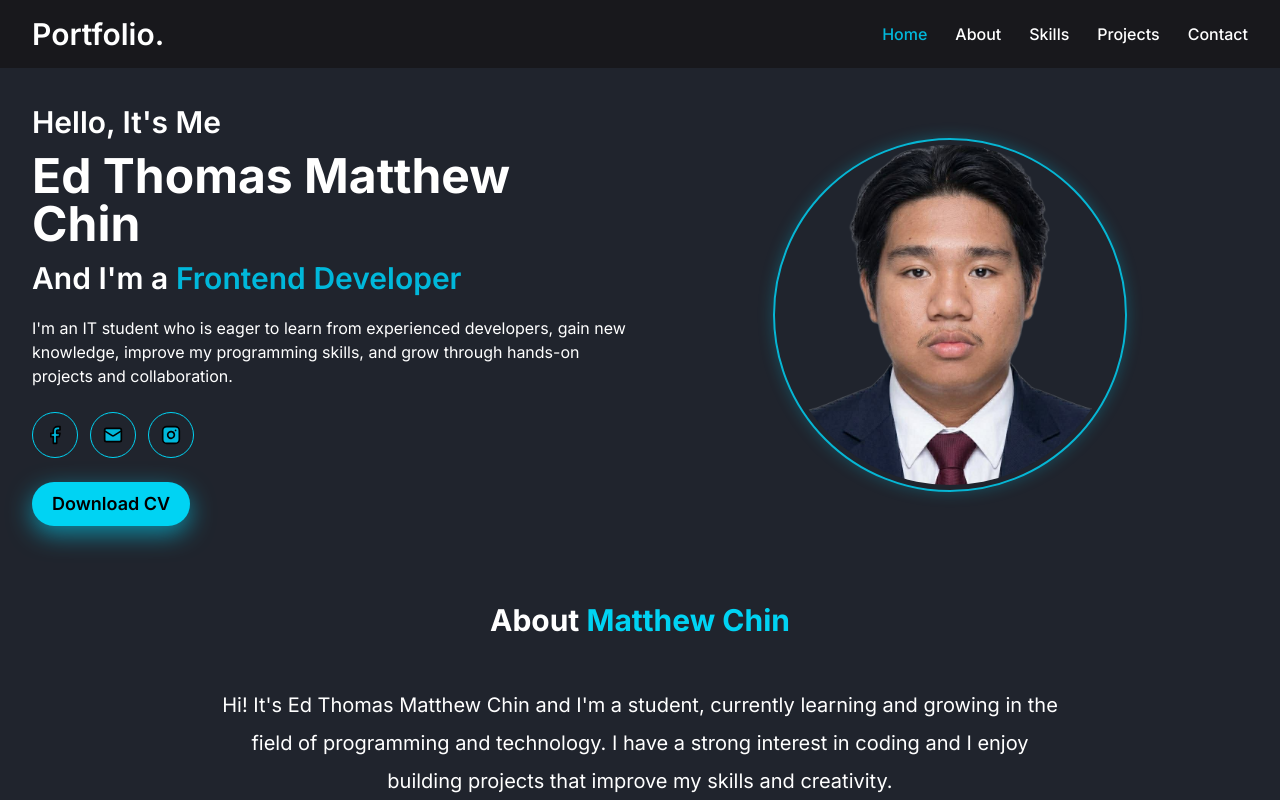
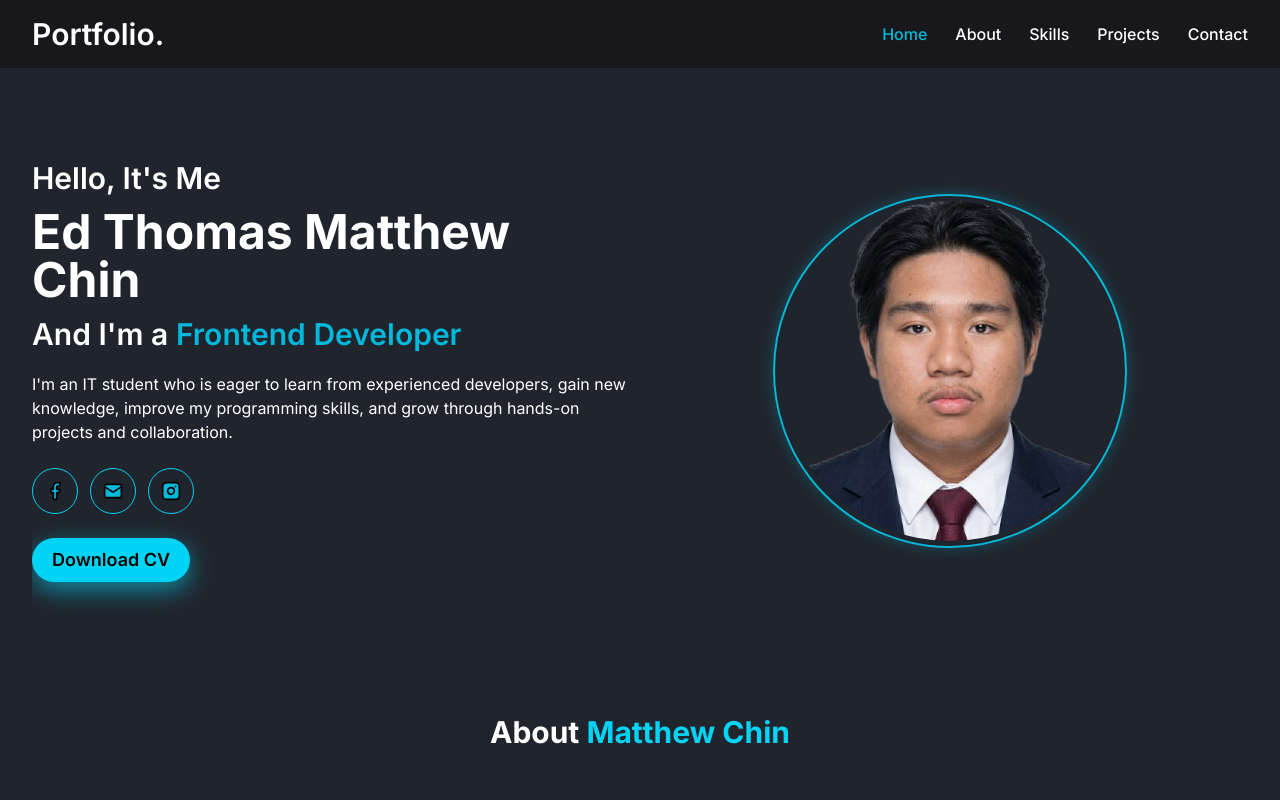
Before and after one commit to matthew17n/Portfolio, a React (Vite) app: page /#home in a window 1280 px wide. Shown: the top 800 px of the page. Built offline with nearby package versions, Linux system fonts and the light colour scheme.

Commit message:
Add className to home section for styling

```diff
--- a/src/pages/Home.jsx
+++ b/src/pages/Home.jsx
@@ -1,8 +1,12 @@
+
 import Hero from "../components/Hero";
 
 export default function Homepage() {
     return (
-        <section id="home">
+        <section
+            id="home"
+            className="w-full min-w-0 scroll-mt-28 overflow-x-clip py-6 sm:py-10 lg:py-14"
+        >
             <Hero />
         </section>
     );
```
